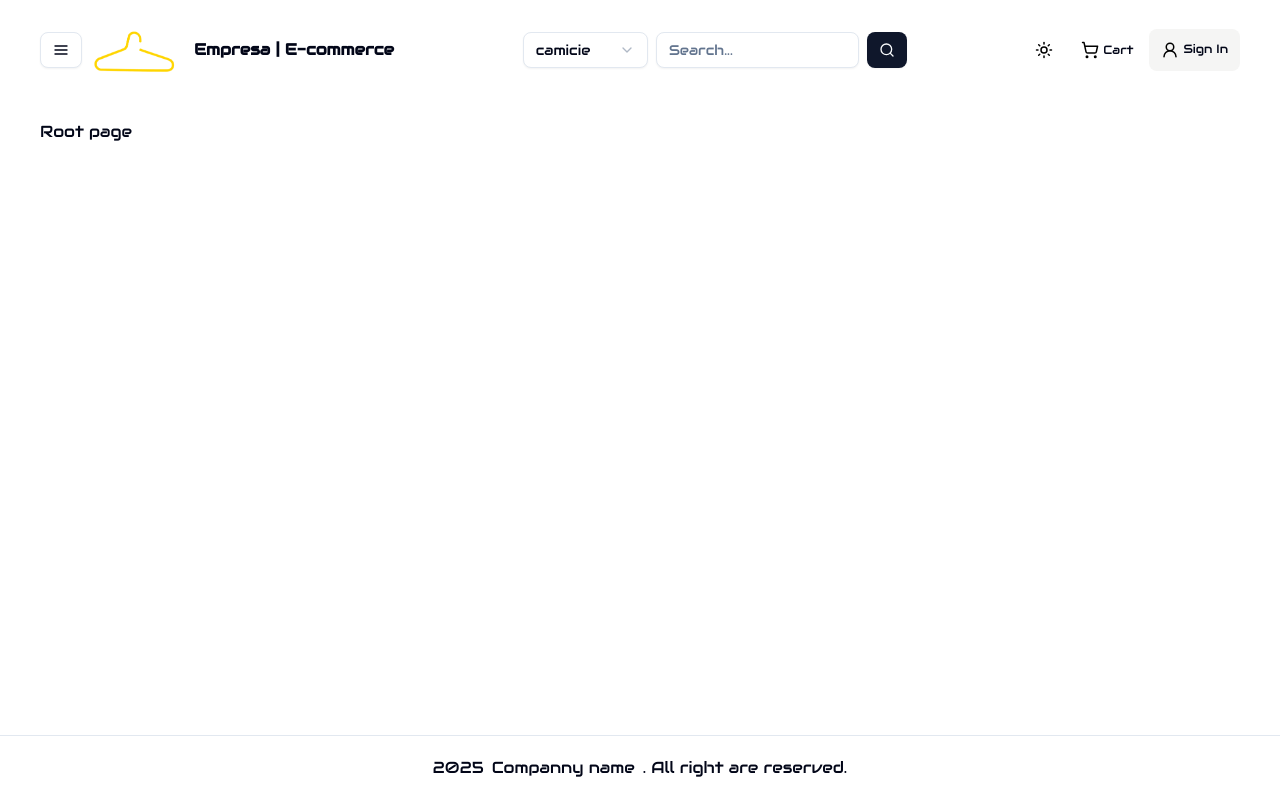
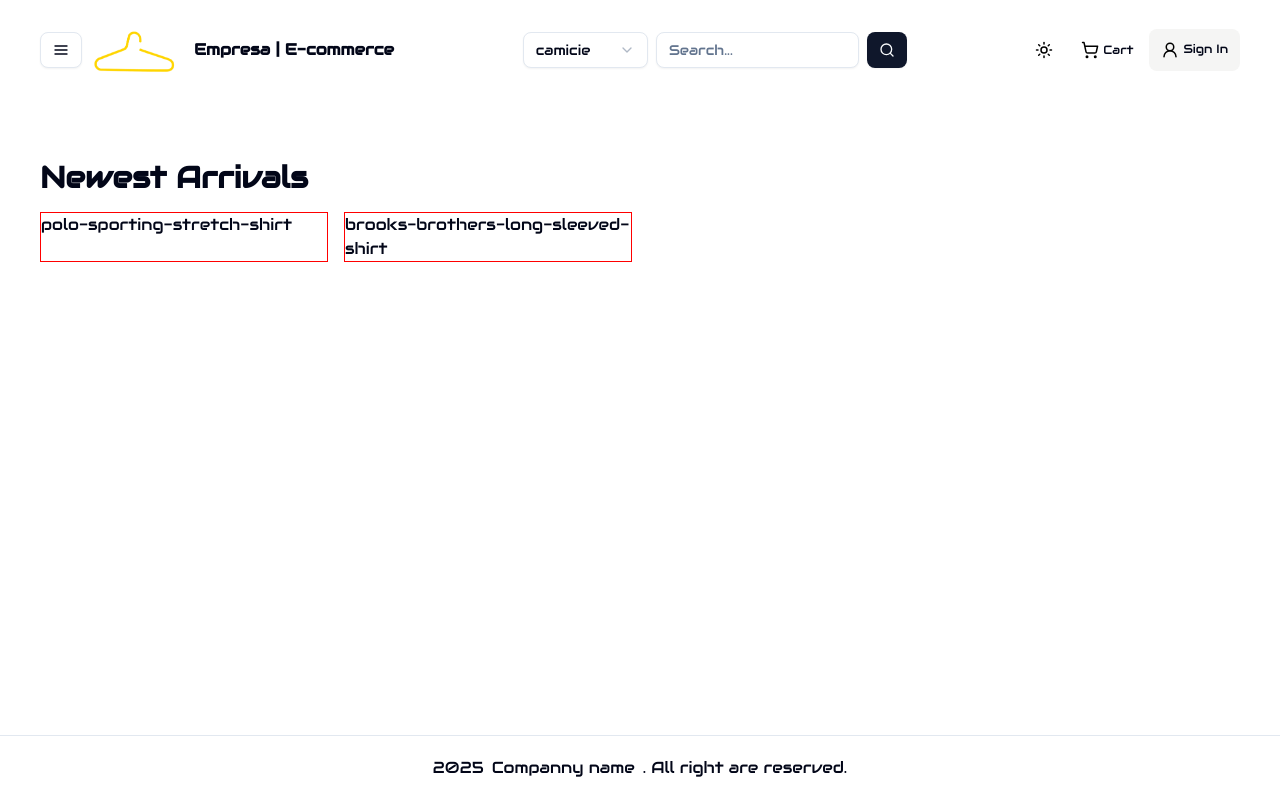
Before and after one commit to cmelonijs/negozio-online, a Next.js app: page / in a window 1280 px wide. Built offline with nearby package versions, Linux system fonts and the light colour scheme; no server answers.

Commit message:
feat: add sample data and showing theme inside a list

```diff
--- a/app/(root)/page.tsx
+++ b/app/(root)/page.tsx
@@ -1,5 +1,16 @@
+import ProductList from "@/components/shared/product/product-list";
+import sampleData from "@/db/sample-data";
+
 const RootPage = () => {
-  return <>Root page</>;
+  return (
+    <>
+      <ProductList
+        data={sampleData.products}
+        title="Newest Arrivals"
+        limit={2}
+      />
+    </>
+  );
 };
 
 export default RootPage;
--- /dev/null
+++ b/components/shared/product/product-list.tsx
@@ -0,0 +1,33 @@
+/* eslint-disable @typescript-eslint/no-explicit-any */
+const ProductList = ({
+  data,
+  title,
+  limit,
+}: {
+  data: any;
+  title?: string;
+  limit?: number;
+}) => {
+  const limitedData = limit ? data.slice(0, limit) : data;
+
+  return (
+    <div className="my-10">
+      <h2 className="h2-bold mb-4">{title}</h2>
+      {data.length > 0 ? (
+        <div className="grid grid-cols-1 sm:grid-cols-2 md:grid-cols-3 lg:grid-cols-4 gap-4">
+          {limitedData.map((product: any) => (
+            <div key={product.name} style={{ border: "1px solid red" }}>
+              {product.slug}
+            </div>
+          ))}
+        </div>
+      ) : (
+        <div>
+          <p>No product found</p>
+        </div>
+      )}
+    </div>
+  );
+};
+
+export default ProductList;
--- /dev/null
+++ b/db/sample-data.ts
@@ -0,0 +1,108 @@
+const sampleData = {
+  products: [
+    {
+      name: "Polo Sporting Stretch Shirt",
+      slug: "polo-sporting-stretch-shirt",
+      category: "Men's Dress Shirts",
+      description: "Classic Polo style with modern comfort",
+      images: [
+        "/images/sample-products/p1-1.jpg",
+        "/images/sample-products/p1-2.jpg",
+      ],
+      price: 59.99,
+      brand: "Polo",
+      rating: 4.5,
+      numReviews: 10,
+      stock: 5,
+      isFeatured: true,
+      banner: "banner-1.jpg",
+    },
+    {
+      name: "Brooks Brothers Long Sleeved Shirt",
+      slug: "brooks-brothers-long-sleeved-shirt",
+      category: "Men's Dress Shirts",
+      description: "Timeless style and premium comfort",
+      images: [
+        "/images/sample-products/p2-1.jpg",
+        "/images/sample-products/p2-2.jpg",
+      ],
+      price: 85.9,
+      brand: "Brooks Brothers",
+      rating: 4.2,
+      numReviews: 8,
+      stock: 10,
+      isFeatured: true,
+      banner: "banner-2.jpg",
+    },
+    {
+      name: "Tommy Hilfiger Classic Fit Dress Shirt",
+      slug: "tommy-hilfiger-classic-fit-dress-shirt",
+      category: "Men's Dress Shirts",
+      description: "A perfect blend of sophistication and comfort",
+      images: [
+        "/images/sample-products/p3-1.jpg",
+        "/images/sample-products/p3-2.jpg",
+      ],
+      price: 99.95,
+      brand: "Tommy Hilfiger",
+      rating: 4.9,
+      numReviews: 3,
+      stock: 0,
+      isFeatured: false,
+      banner: null,
+    },
+    {
+      name: "Calvin Klein Slim Fit Stretch Shirt",
+      slug: "calvin-klein-slim-fit-stretch-shirt",
+      category: "Men's Dress Shirts",
+      description: "Streamlined design with flexible stretch fabric",
+      images: [
+        "/images/sample-products/p4-1.jpg",
+        "/images/sample-products/p4-2.jpg",
+      ],
+      price: 39.95,
+      brand: "Calvin Klein",
+      rating: 3.6,
+      numReviews: 5,
+      stock: 10,
+      isFeatured: false,
+      banner: null,
+    },
+    {
+      name: "Polo Ralph Lauren Oxford Shirt",
+      slug: "polo-ralph-lauren-oxford-shirt",
+      category: "Men's Dress Shirts",
+      description: "Iconic Polo design with refined oxford fabric",
+      images: [
+        "/images/sample-products/p5-1.jpg",
+        "/images/sample-products/p5-2.jpg",
+      ],
+      price: 79.99,
+      brand: "Polo",
+      rating: 4.7,
+      numReviews: 18,
+      stock: 6,
+      isFeatured: false,
+      banner: null,
+    },
+    {
+      name: "Polo Classic Pink Hoodie",
+      slug: "polo-classic-pink-hoodie",
+      category: "Men's Sweatshirts",
+      description: "Soft, stylish, and perfect for laid-back days",
+      images: [
+        "/images/sample-products/p6-1.jpg",
+        "/images/sample-products/p6-2.jpg",
+      ],
+      price: 99.99,
+      brand: "Polo",
+      rating: 4.6,
+      numReviews: 12,
+      stock: 8,
+      isFeatured: true,
+      banner: null,
+    },
+  ],
+};
+
+export default sampleData;
```
